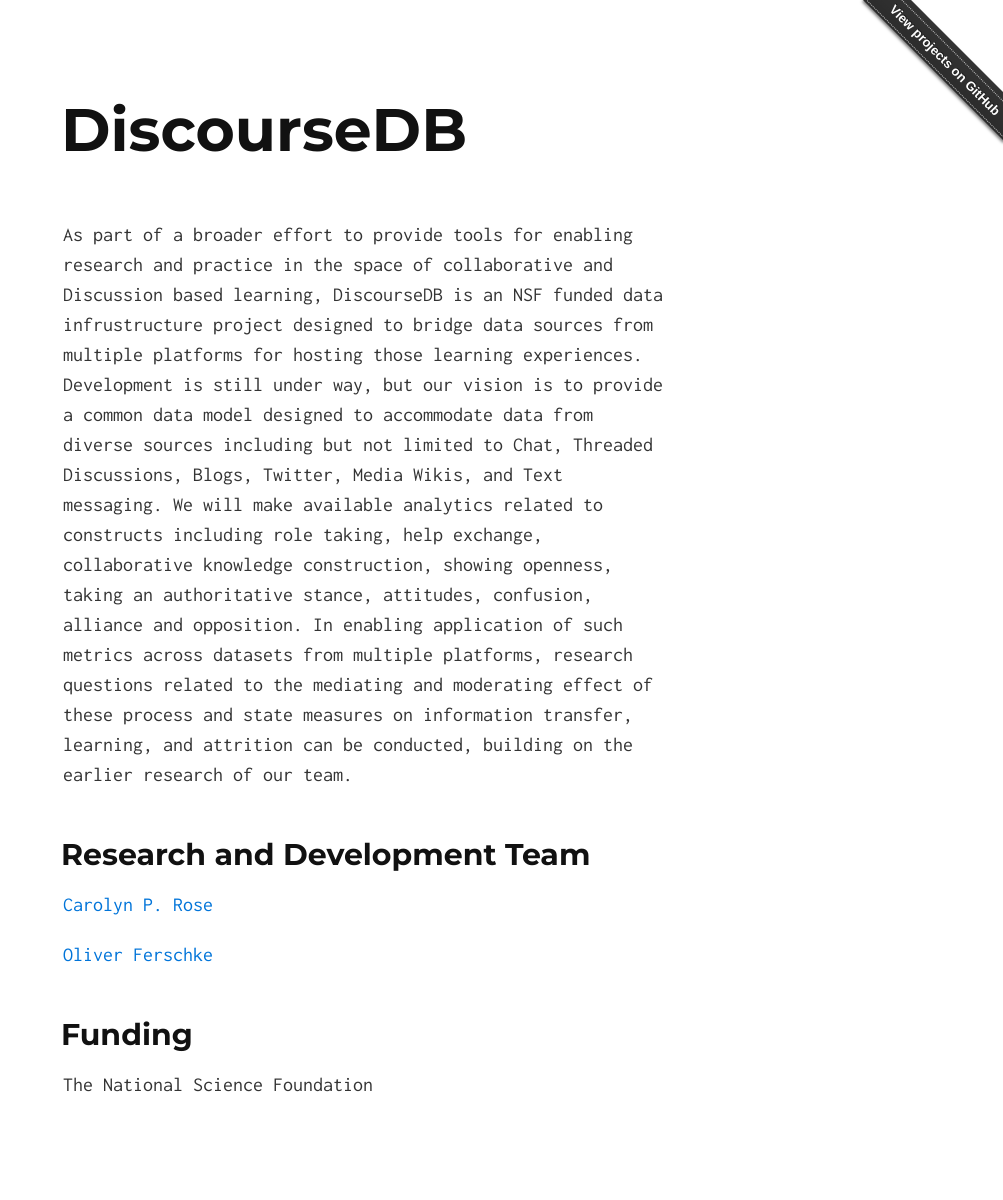
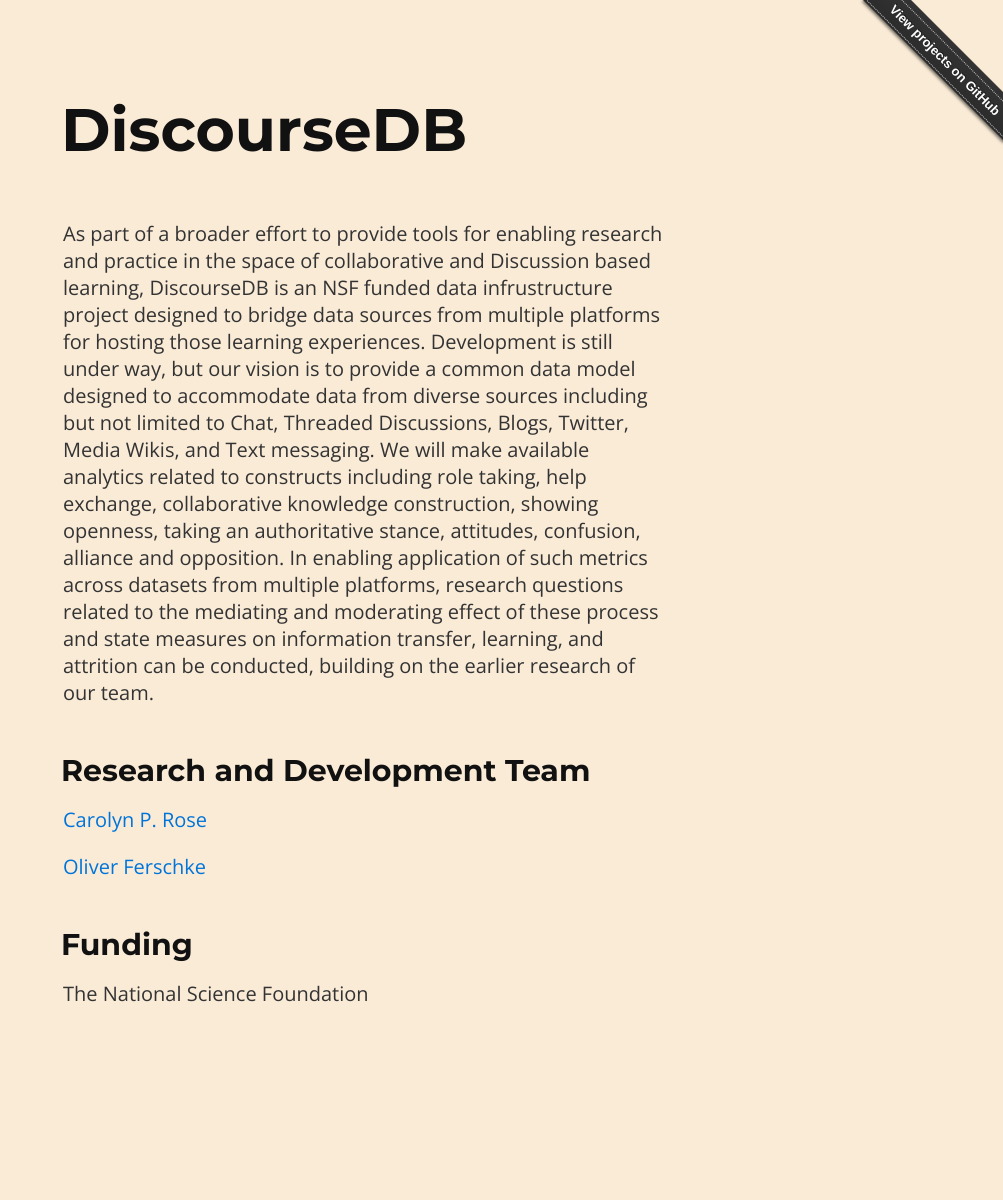
Before and after one commit to cbogart/discoursedb.github.io, a Jekyll site: the page built from index.md, in a window 1280 px wide. Shown: the whole page, without its empty margins (277-1280 px from the left). Built offline with Jekyll 4.4.1, drawn with Linux system fonts in a browser that asks for light colours; after the commit the page ends 1107 px from its top, so only the background shows below that.

Commit message:
Initial commit

```diff
--- a/css/solo.css
+++ b/css/solo.css
@@ -1,8 +1,11 @@
+@import url(http://fonts.googleapis.com/css?family=Open+Sans:300italic,400italic,600italic,700italic,800italic,400,300,600,700,800);
 @import url(//fonts.googleapis.com/css?family=Montserrat:700);
 @import url(//fonts.googleapis.com/css?family=Inconsolata:400,700);
 
 html {
-  font: 16px/1.5 Inconsolata, sans-serif;
+		background-color : antiquewhite;
+		font-family: 'Open Sans', sans-serif;
+		font-size : 14px;
 }
 
 @media (min-width: 30rem) {
```
